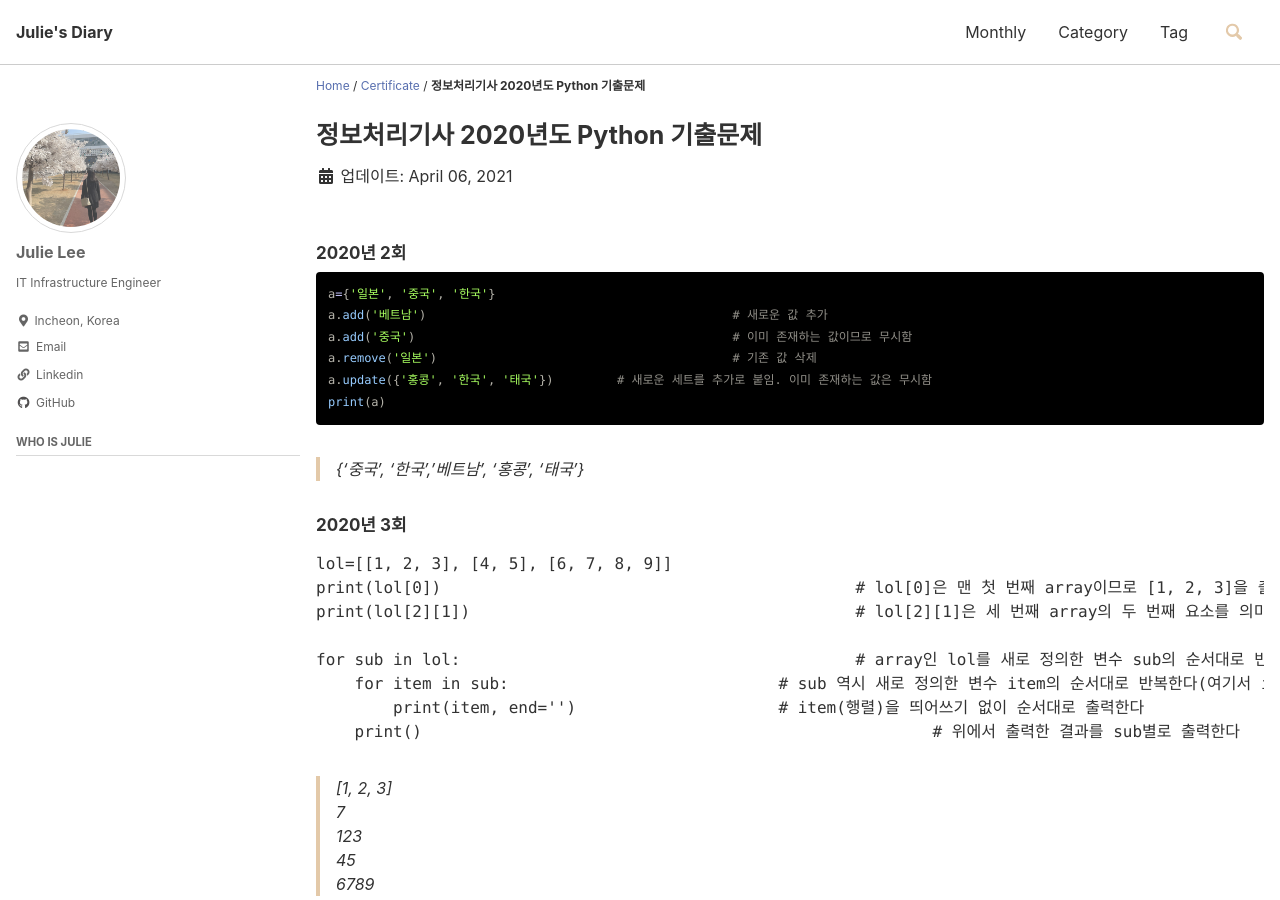
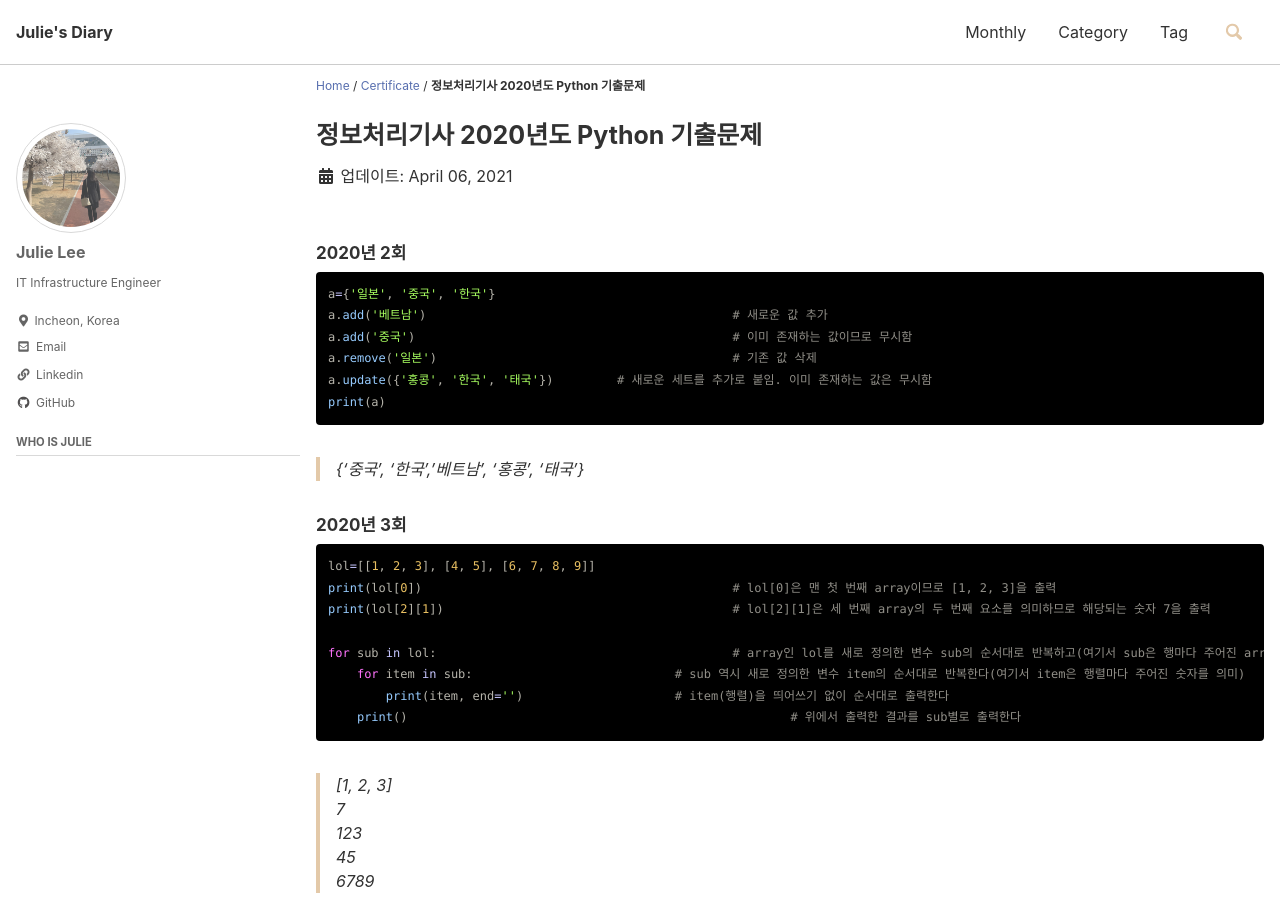
Before and after one commit to smilejulie0812/smilejulie0812.github.io, a Jekyll site: the page built from _posts/2021-04-06-engineerinformationprocessing004.md, in a window 1280 px wide and 900 px high. Built offline with Jekyll 4.4.1, drawn with Linux system fonts in a browser that asks for light colours; cached includes are drawn as plain includes.

Commit message:
Update 2021-04-06-engineerinformationprocessing004.md

````diff
--- a/_posts/2021-04-06-engineerinformationprocessing004.md
+++ b/_posts/2021-04-06-engineerinformationprocessing004.md
@@ -22,7 +22,7 @@ print(a)
 
 
 #### 2020년 3회
-```pyyhon
+```python
 lol=[[1, 2, 3], [4, 5], [6, 7, 8, 9]]
 print(lol[0])						# lol[0]은 맨 첫 번째 array이므로 [1, 2, 3]을 출력
 print(lol[2][1])					# lol[2][1]은 세 번째 array의 두 번째 요소를 의미하므로 해당되는 숫자 7을 출력
````
